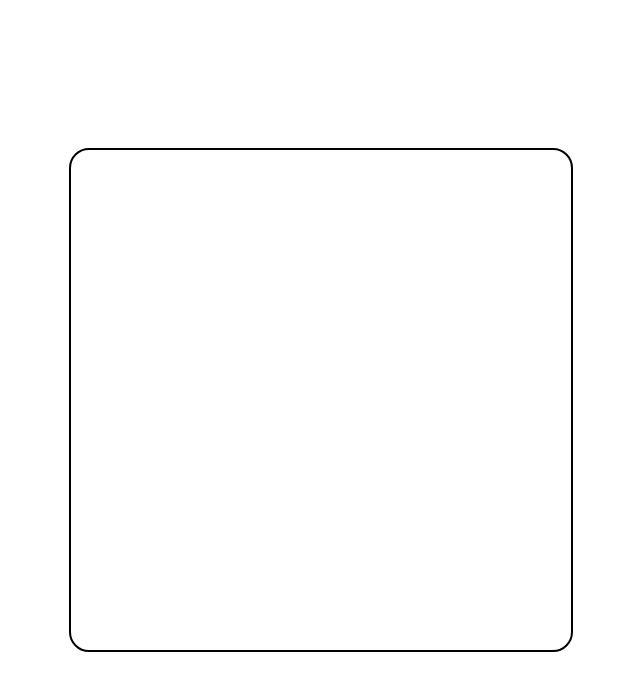
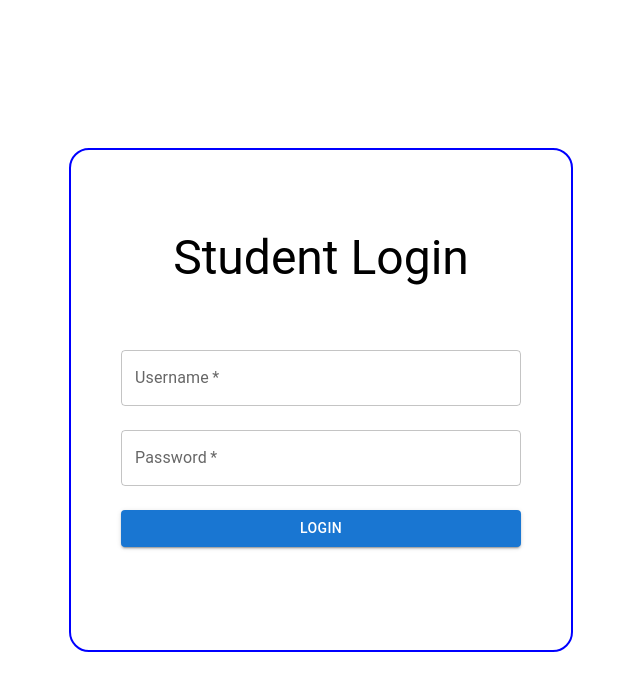
Before and after one commit to mhanif23/project-remedialteaching_client, a React (Create React App) app: page / in a window 1280 px wide. Shown: the top 690 px of the page, without its empty margins (319-959 px from the left). Built offline with nearby package versions, Linux system fonts and the light colour scheme.

Commit message:
login page component

```diff
--- a/package.json
+++ b/package.json
@@ -5,6 +5,7 @@
   "dependencies": {
     "@emotion/react": "^11.5.0",
     "@emotion/styled": "^11.3.0",
+    "@fontsource/roboto": "^4.5.1",
     "@mui/material": "^5.0.4",
     "@testing-library/jest-dom": "^5.11.4",
     "@testing-library/react": "^11.1.0",
--- a/src/page/login.tsx
+++ b/src/page/login.tsx
@@ -1,6 +1,7 @@
 import * as React from 'react';
 import Box from '@mui/material/Box';
 import Grid from '@mui/material/Grid';
+import { Button, TextField, Typography } from '@mui/material';
 
 const Login = () => {
   return (
@@ -17,11 +18,45 @@ const Login = () => {
           sx={{
             width: 500,
             height: 500,
-            border: 2,
+            border: '2px solid blue',
             borderRadius: 5,
-            borderStyle: 'solid',
+            fontFamily: 'Roboto',
           }}
-        />
+        >
+          <Grid
+            container
+            direction='column'
+            justifyContent='center'
+            alignItems='center'
+            spacing={3}
+          >
+            <Grid item mt={10}>
+              <Typography variant='h3'>Student Login</Typography>
+            </Grid>
+            <Grid item container direction='column' alignItems='center' mt={5}>
+              <TextField
+                required
+                id='filled-basic'
+                label='Username'
+                sx={{ width: '80%' }}
+              />
+            </Grid>
+            <Grid item container direction='column' alignItems='center'>
+              <TextField
+                required
+                id='filled-basic'
+                label='Password'
+                type='password'
+                sx={{ width: '80%' }}
+              />
+            </Grid>
+            <Grid item container direction='column' alignItems='center'>
+              <Button variant='contained' sx={{ width: '80%' }}>
+                Login
+              </Button>
+            </Grid>
+          </Grid>
+        </Box>
       </Grid>
     </Grid>
   );
```
Also changed, not shown: 1 other file (tests, documents, lock files or other folders).
